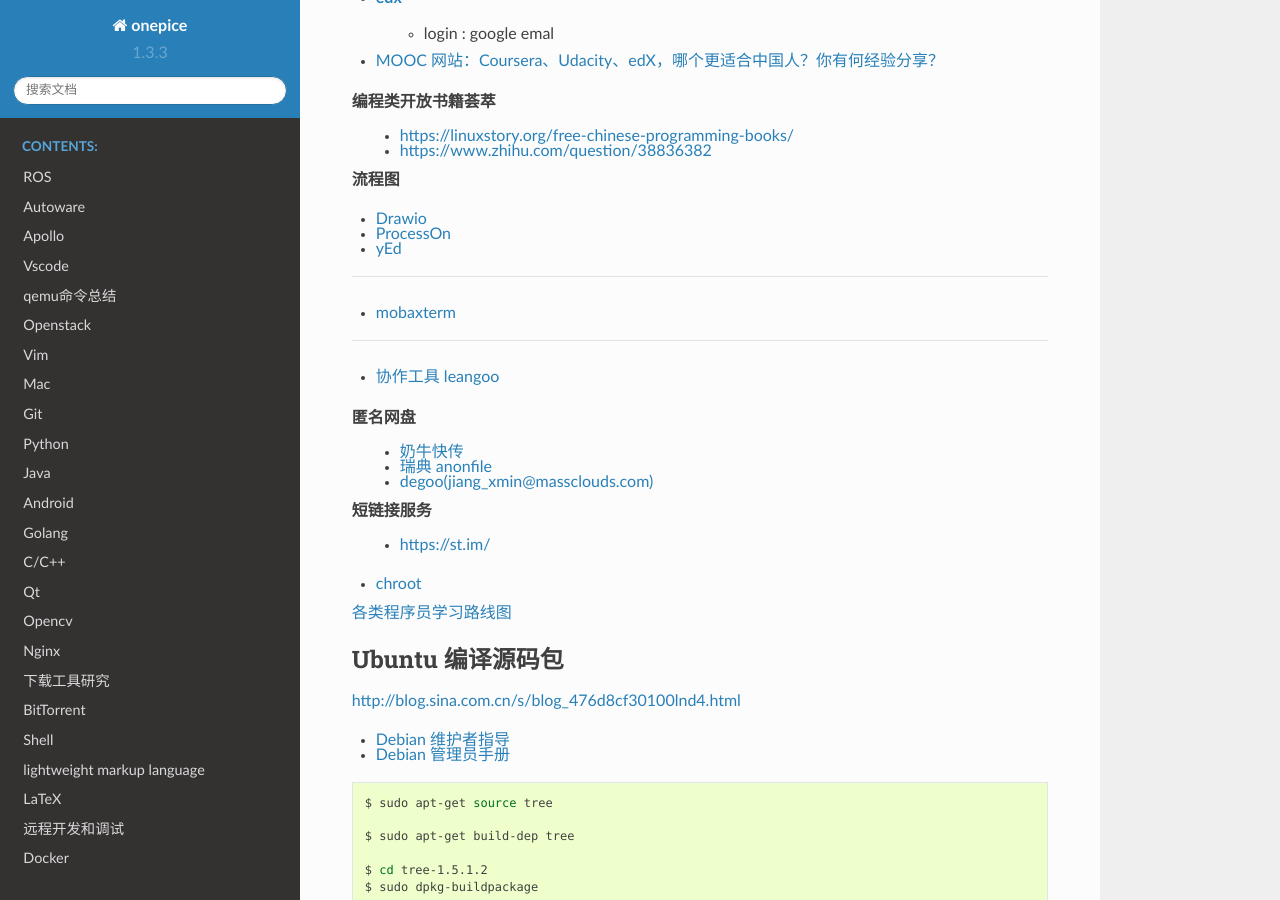
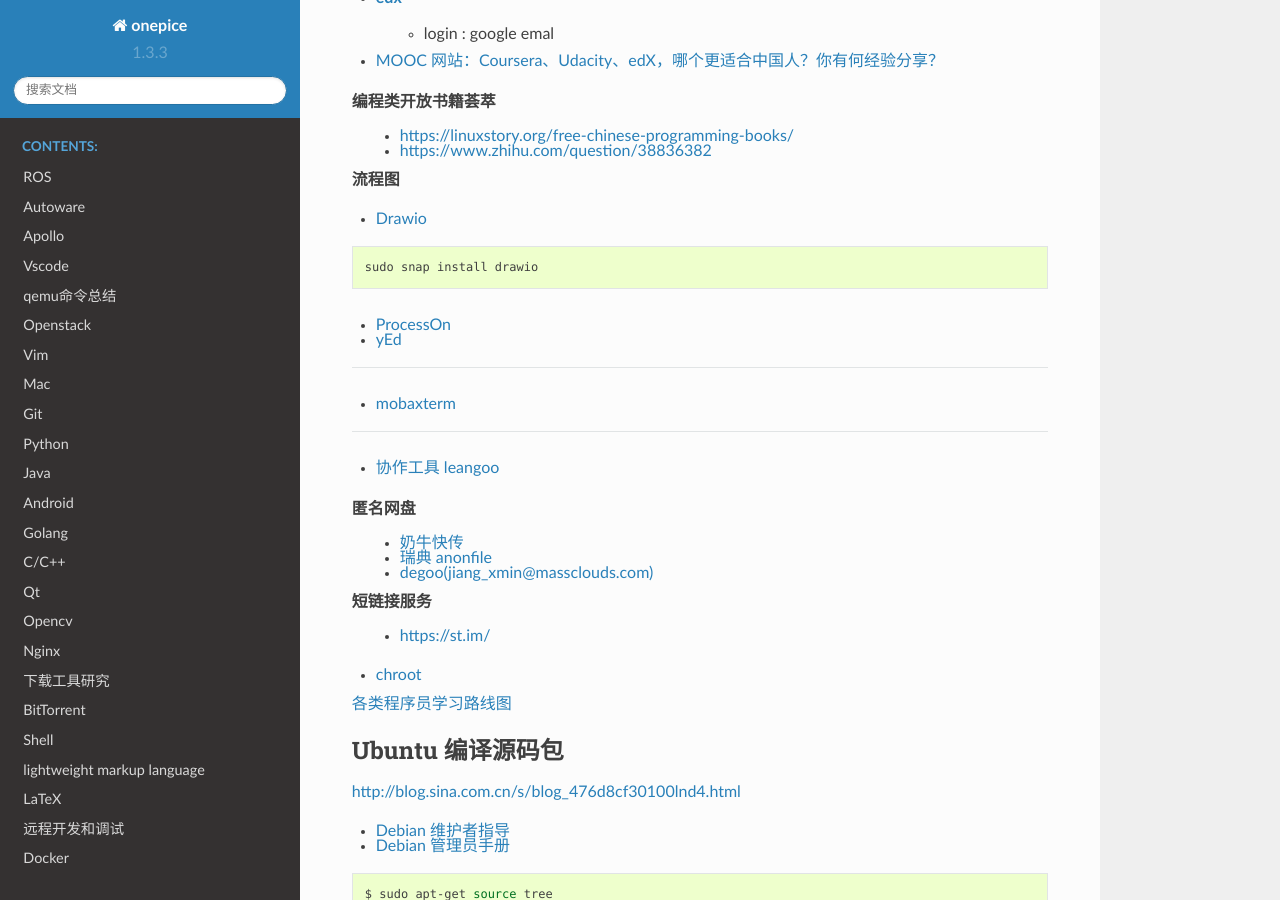
Before and after one commit to my-rds-store/my_space, a Sphinx documentation site: the page built from source/index.rst, in a window 1280 px wide and 900 px high, scrolled down 2027 px. Built offline with Sphinx 7.4.7 and the Read the Docs theme 2.0.0, drawn with Linux system fonts in a browser that asks for light colours.

Commit message:
update ...

```diff
--- a/source/index.rst
+++ b/source/index.rst
@@ -160,6 +160,11 @@
 **流程图**
 
 * `Drawio <https://github.com/jgraph/drawio-desktop/releases>`_
+
+.. code-block:: sh
+
+  sudo snap install drawio
+
 * `ProcessOn <https://www.processon.com/>`_
 * `yEd <https://www.yworks.com/products/yed/download>`_
 
```
